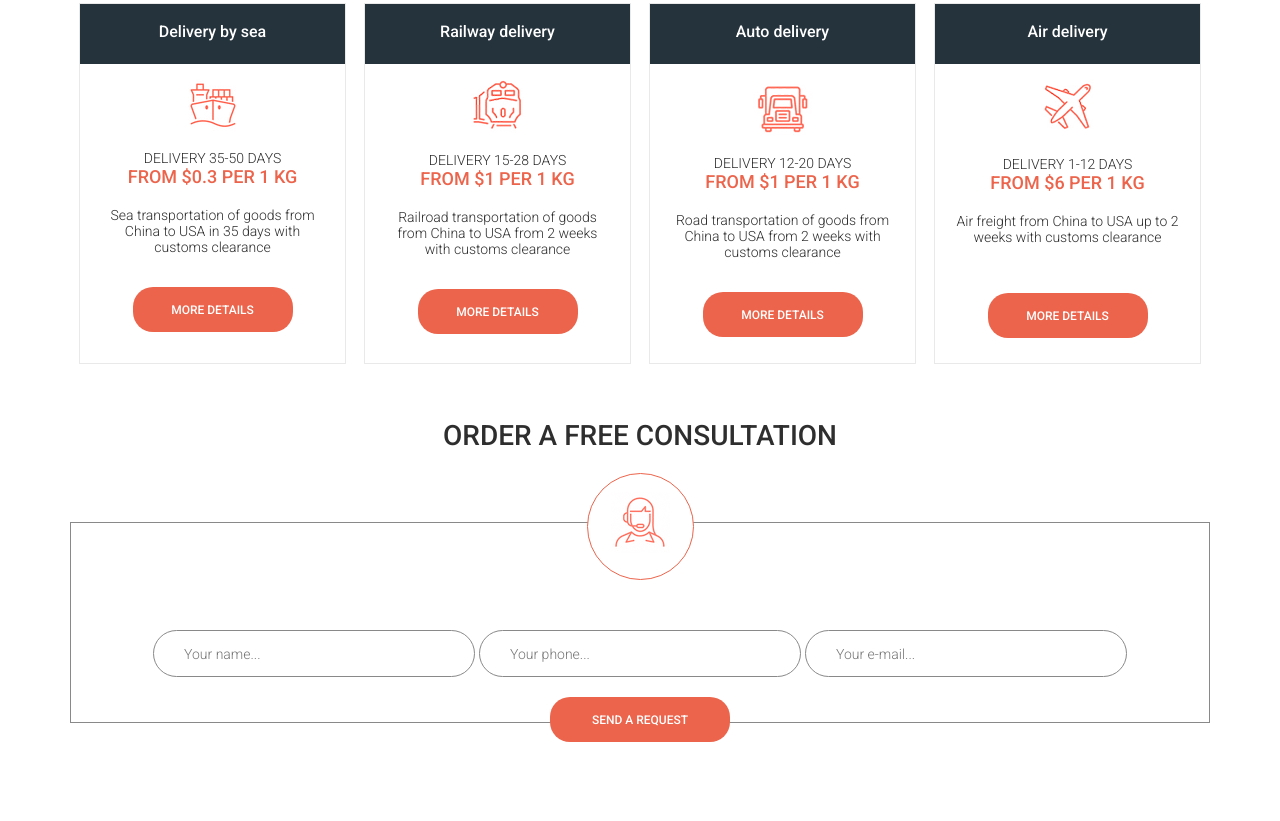
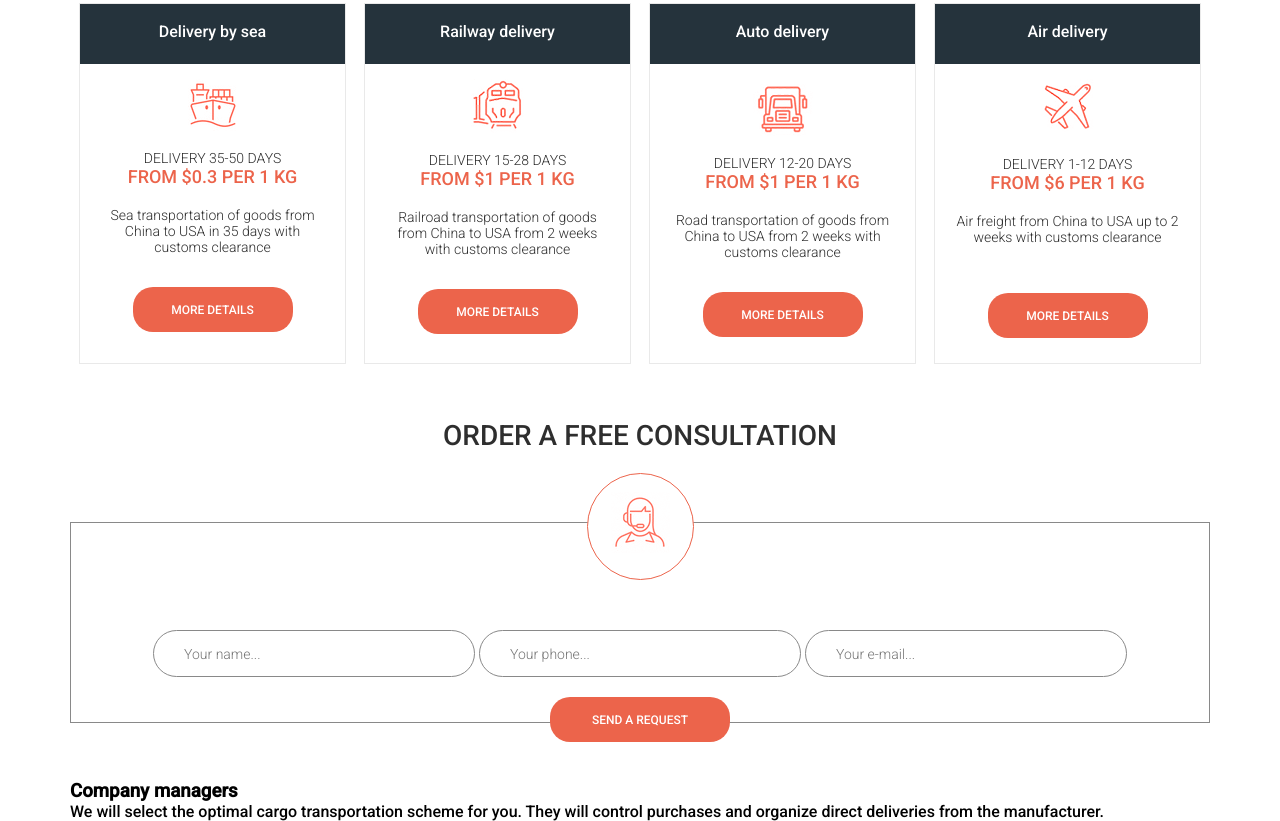
Before and after one commit to Voitsikhovska/glopt-project, a website: page src/index.html in a window 1280 px wide. Shown: the part 2582-3403 px from the top of the page. Before the commit the page ends 3324 px from the top, so only its background shows below. Drawn offline with nearby package versions, Linux system fonts and the light colour scheme; files that its build step writes are made by us from their sources.

Commit message:
create of html structure to section "manage"

```diff
--- a/src/index.html
+++ b/src/index.html
@@ -281,6 +281,19 @@
      </div>
   </div>
 </section>
+<section class="manage">
+  <div class="container">
+    <div class="manage_wrapper">
+      <div class="manage_img">
+      <img src="icons/manage-icons1.png" alt="icon">
+      </div>
+      <div class="manage_descr">
+        <h3>Company managers</h3>
+        We will select the optimal cargo transportation scheme for you. They will control purchases and organize direct deliveries from the manufacturer.
+      </div>
+    </div>
+  </div>
+</section>
     <script src="js/app.js"></script>
 
 </body>
```
Also changed, not shown: src/icons/manage-icons1.png (added), 1 other file.
